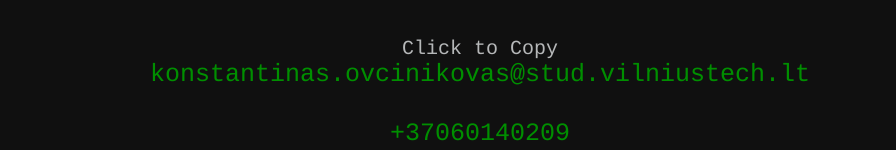
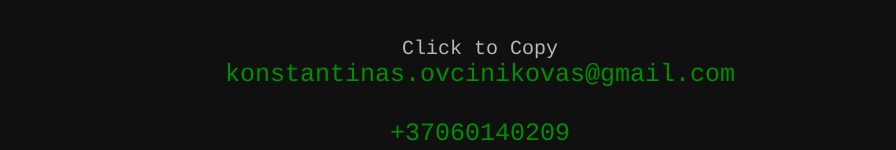
Before and after one commit to cruetto/PortfolioWebsite, a plain HTML site: page index.html in a window 1280 px wide. Shown: the part 6144-6294 px from the top of the page, without its empty margins (160-1056 px from the left). Drawn offline with Linux system fonts and the light colour scheme.

Commit message:
Email changed

```diff
--- a/index.html
+++ b/index.html
@@ -192,7 +192,7 @@
 			<h3>Contact Information</h3>
 
 			<p>Click to Copy</p>
-			<span onclick="copyTextToClipboard('konstantinas.ovcinikovas@stud.vilniustech.lt', 'Email')">konstantinas.ovcinikovas@stud.vilniustech.lt</span>
+			<span onclick="copyTextToClipboard('konstantinas.ovcinikovas@gmail.com', 'Email')">konstantinas.ovcinikovas@gmail.com</span>
 			<span onclick="copyTextToClipboard('+37060140209', 'Number')">+37060140209</span>
 
 			<a href="https://www.facebook.com/OvcinikovasKonstantinas" class="fa fa-facebook"></a>
--- a/navbar.css
+++ b/navbar.css
@@ -91,9 +91,9 @@
 }
 
 /* Add a grey background color on mouse-over */
-.header a:hover {
+/* .header a:hover {
 	background-color: #ddd;
-}
+} */
 
 /* Style the active link (or home/logo) */
 
```
